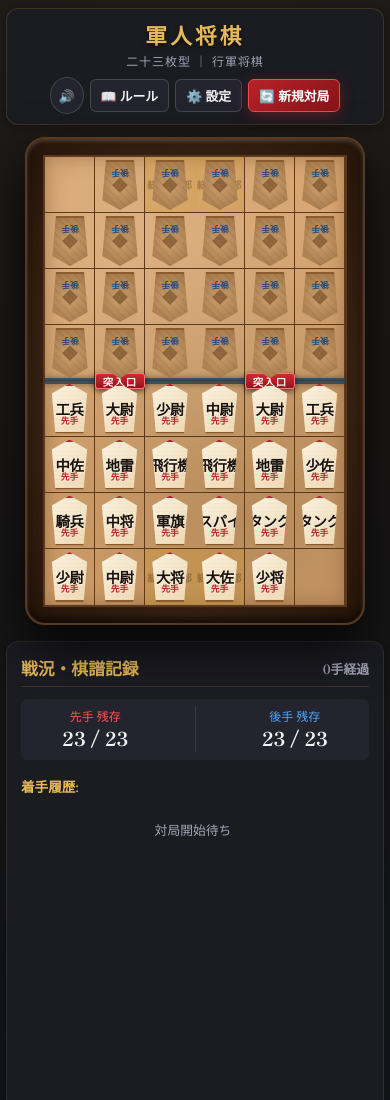
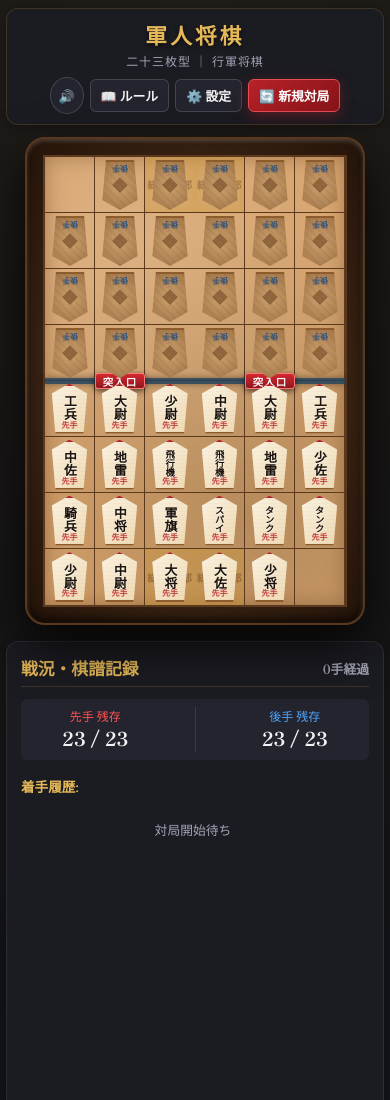
Before and after one commit to c1t0d0s0/gunjin-shogi, a website built with Vite: page index.html in a window 390 px wide. Shown: the top 1100 px of the page. Built offline with nearby package versions, Linux system fonts and the light colour scheme; a web font is replaced by a local one.

Commit message:
fixed 3 letter issue

```diff
--- a/src/styles/pieces.css
+++ b/src/styles/pieces.css
@@ -68,27 +68,50 @@
 /* Kanji Typography */
 .piece-kanji {
   font-family: var(--font-antique);
-  font-size: 1.15rem;
+  font-size: 1.05rem;
   font-weight: 900;
   color: #1a120b;
   text-shadow: 0 1px 1px rgba(255, 255, 255, 0.8);
-  line-height: 1.1;
+  writing-mode: vertical-rl;
+  text-orientation: upright;
+  letter-spacing: 0.05em;
+  line-height: 1.0;
+  display: flex;
+  align-items: center;
+  justify-content: center;
+  max-height: 80%;
+  pointer-events: none;
+}
+
+/* 3文字の駒（タンク、スパイ、飛行機）のサイズ最適化 */
+.piece-kanji.length-3 {
+  font-size: 0.78rem;
   letter-spacing: -0.02em;
+  line-height: 0.95;
+  transform: translateY(-2px);
 }
 
 @media (max-width: 600px) {
   .piece-kanji {
-    font-size: 0.9rem;
+    font-size: 0.8rem;
+    letter-spacing: 0.02em;
+  }
+  .piece-kanji.length-3 {
+    font-size: 0.58rem;
+    letter-spacing: -0.04em;
+    line-height: 0.9;
+    transform: translateY(-1px);
   }
 }
 
 .piece-owner-badge {
   position: absolute;
-  bottom: 4px;
-  font-size: 0.55rem;
+  bottom: 2px;
+  font-size: 0.5rem;
   font-weight: 700;
-  padding: 1px 4px;
+  padding: 0 3px;
   border-radius: 2px;
+  opacity: 0.85;
 }
 
 .shogi-piece.sente .piece-owner-badge {
--- a/src/ui/board_view.ts
+++ b/src/ui/board_view.ts
@@ -183,7 +183,7 @@ export class BoardView {
 
     const info = PIECE_DEFINITIONS[piece.type];
     const kanji = document.createElement('span');
-    kanji.className = 'piece-kanji';
+    kanji.className = `piece-kanji length-${info.kanji.length}`;
     kanji.textContent = info.kanji;
     body.appendChild(kanji);
 
```
